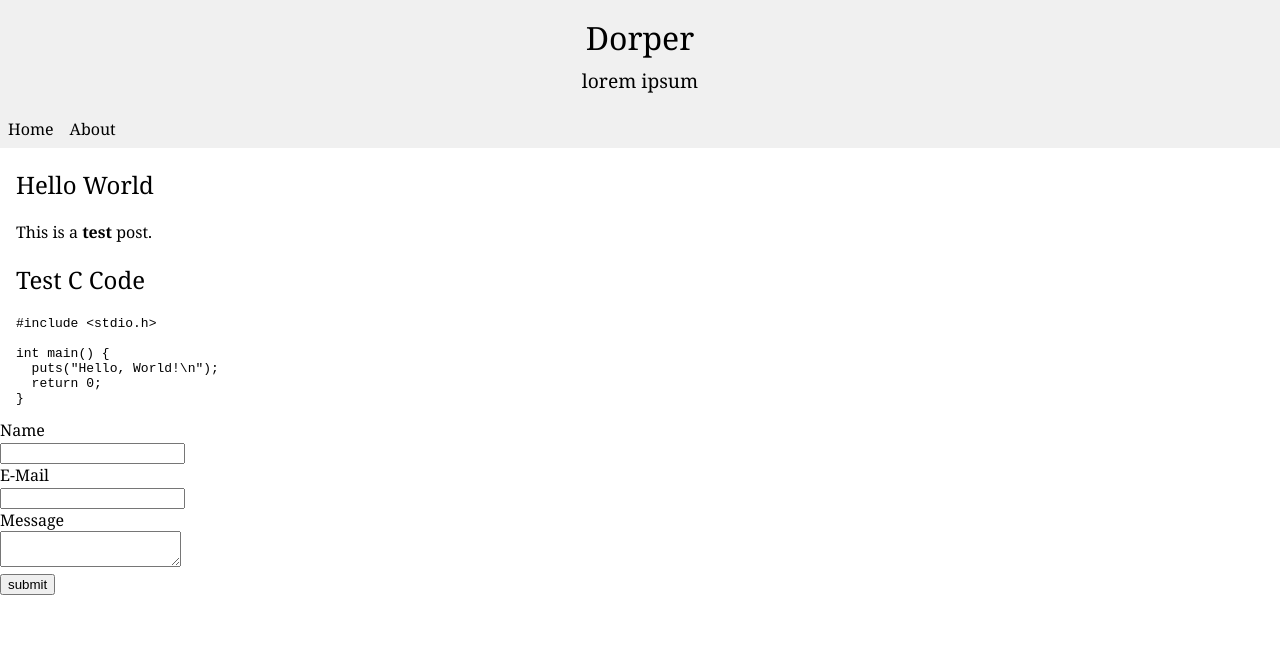
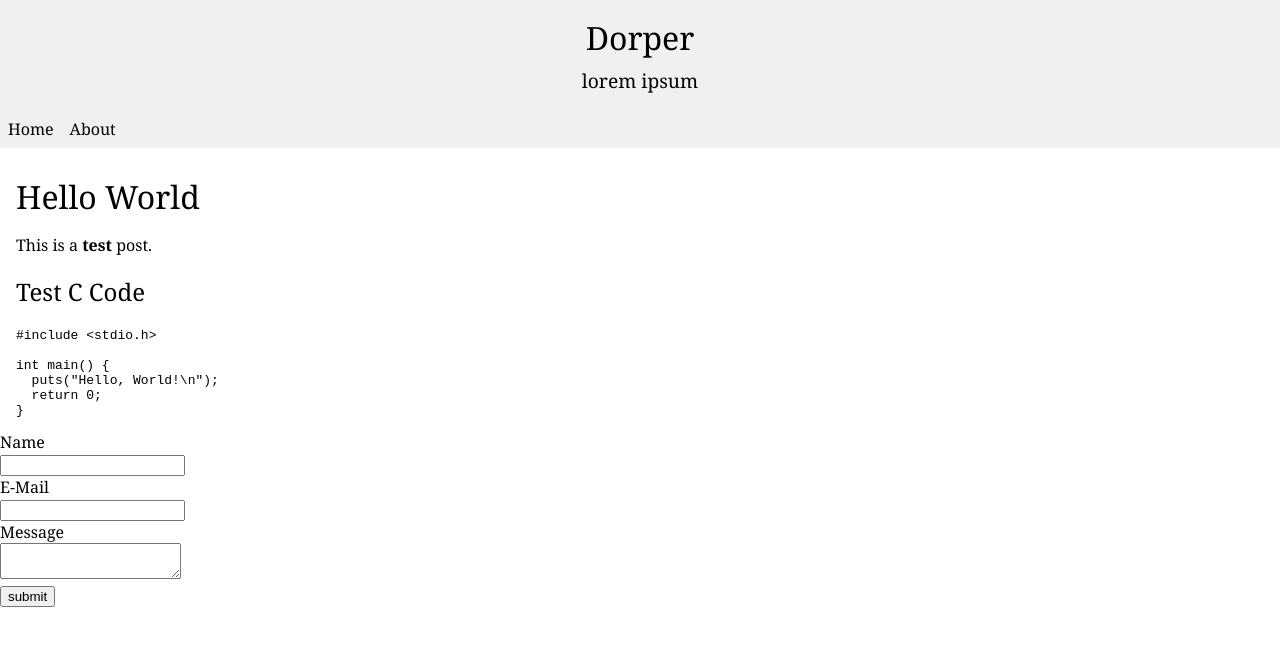
Before and after one commit to dorpga/dorpga.github.io, a Jekyll site: the page built from _posts/2017-12-12-Hello-World.md, in a window 1280 px wide. Shown: the top 646 px of the page. Built offline with Jekyll 4.4.1, drawn with Linux system fonts in a browser that asks for light colours.

Commit message:
Update master.sass

```diff
--- a/css/master.sass
+++ b/css/master.sass
@@ -47,7 +47,7 @@ main, .container
 header, nav
   background-color: #f0f0f0
 
-.pl-title
+article h1
   font-size: 2em
   margin-bottom: 0.5em
   a
```
